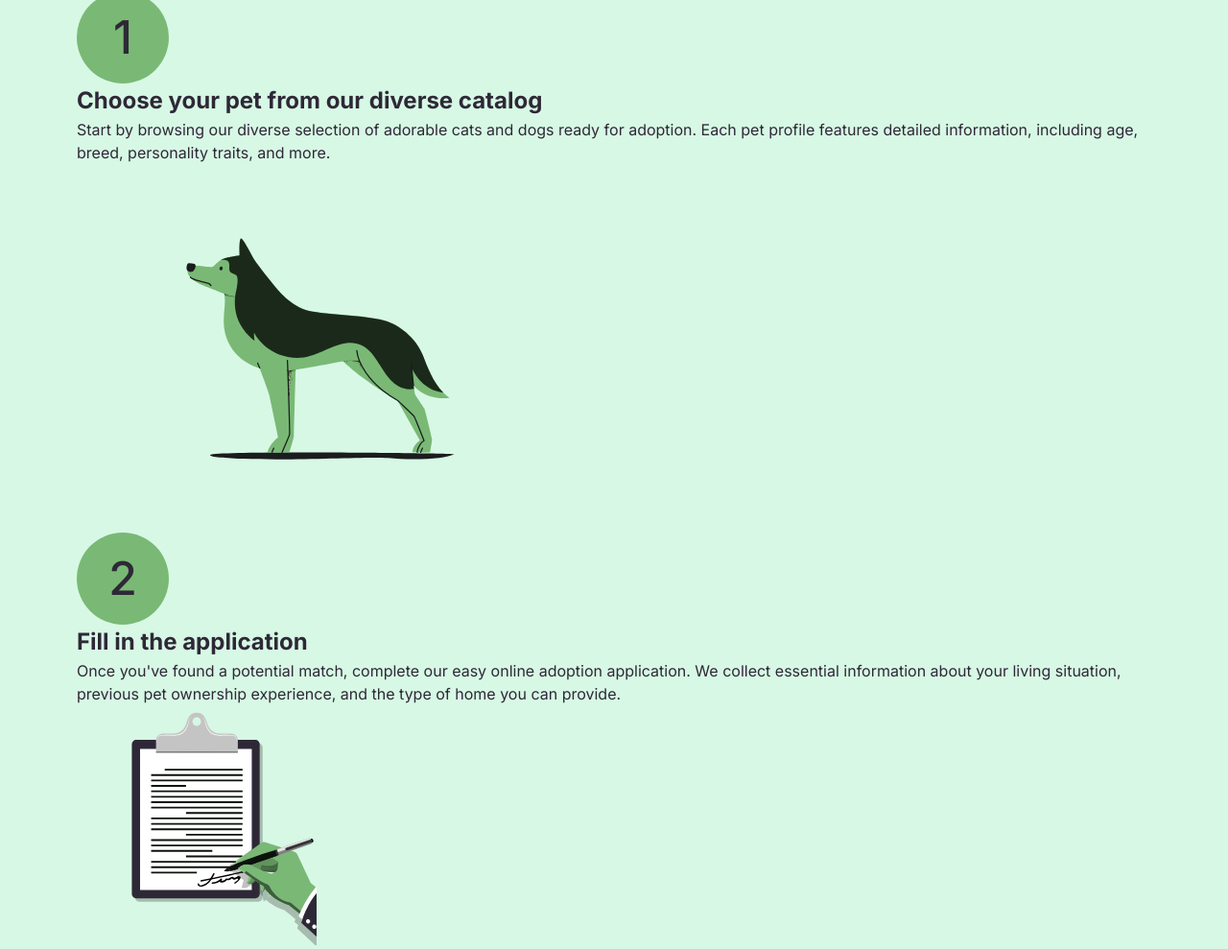
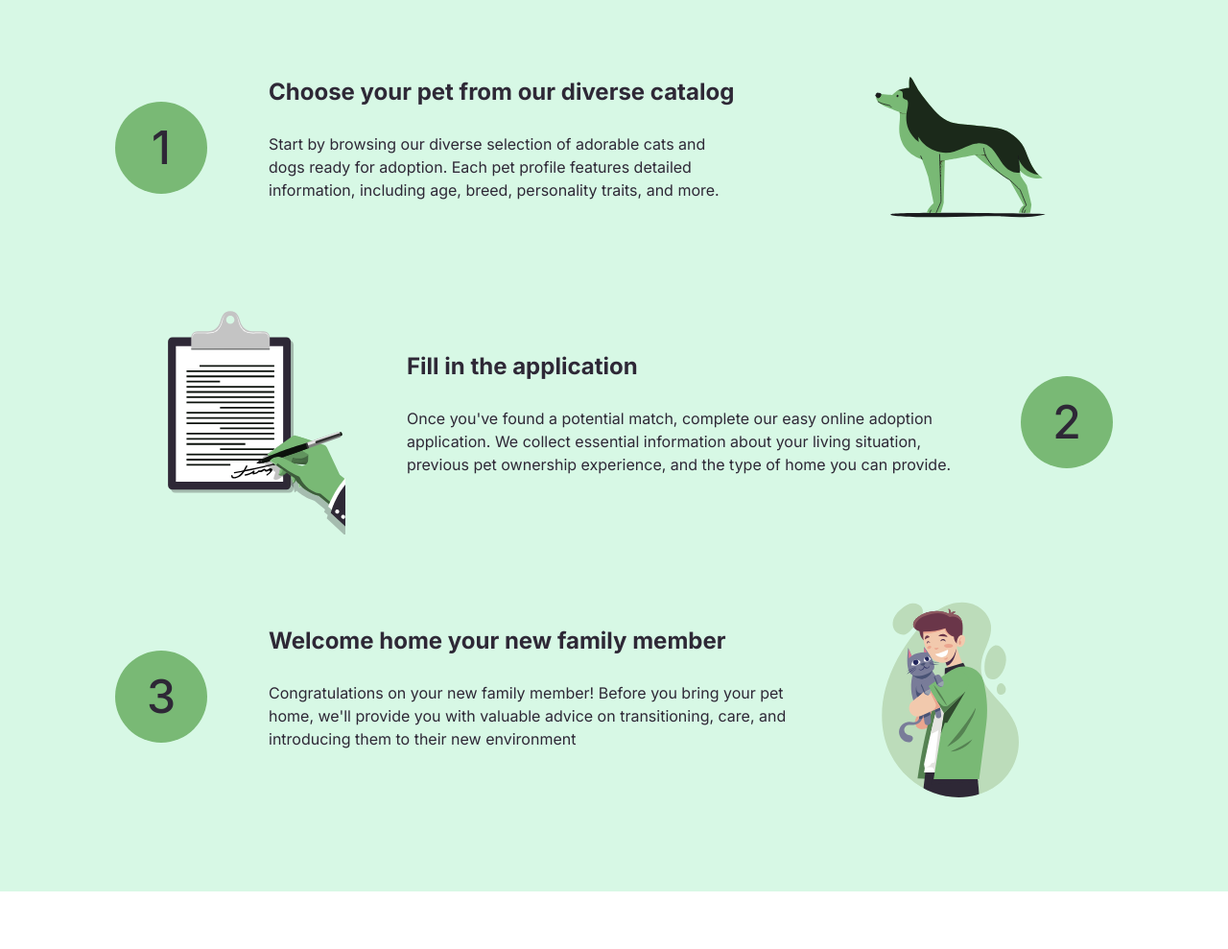
Before and after one commit to aadhithbala/TheCatLounge, a plain HTML site: page index.html in a window 1280 px wide. Shown: the part 992-1981 px from the top of the page at 96% size. After the commit the page ends 1921 px from the top, so only its background shows below. Drawn offline with Linux system fonts and the light colour scheme.

Commit message:
Align section two items give spacing

```diff
--- a/index.html
+++ b/index.html
@@ -106,8 +106,9 @@
             </p>
           </div>
 
-          <div class="illustration-image">
+          <div class="illustration-image-container">
             <object
+              class="illustration-image husky-image"
               data="./assets/illustrations/husky.svg"
               type="image/svg+xml"
             ></object>
@@ -115,7 +116,13 @@
         </div>
 
         <div class="illustration-step-two">
-          <div class="bg-circle"><p class="bg-circle-text">2</p></div>
+          <div class="illustration-image-container">
+            <object
+              class="illustration-image application-image"
+              data="./assets/illustrations/document-writing.svg"
+              type="image/svg+xml"
+            ></object>
+          </div>
 
           <div class="illustration-content">
             <h2>Fill in the application</h2>
@@ -127,12 +134,7 @@
             </p>
           </div>
 
-          <div class="illustration-image">
-            <object
-              data="./assets/illustrations/document-writing.svg"
-              type="image/svg+xml"
-            ></object>
-          </div>
+          <div class="bg-circle"><p class="bg-circle-text">2</p></div>
         </div>
 
         <div class="illustration-step-three">
@@ -147,8 +149,9 @@
             </p>
           </div>
 
-          <div class="illustration-image">
+          <div class="illustration-image-container">
             <object
+              class="illustration-image human-cat-image"
               data="./assets/illustrations/human_cat.svg"
               type="image/svg+xml"
             ></object>
--- a/styles.css
+++ b/styles.css
@@ -16,6 +16,7 @@ body {
   line-height: 1.5;
   color: #2e2836;
   font-size: 2rem;
+  font-weight: 400;
 }
 
 .section-hero {
@@ -210,9 +211,37 @@ body {
   display: flex;
   justify-content: center;
   align-items: center;
+  flex-shrink: 0;
 }
 
 .bg-circle-text {
   font-size: 6rem;
   font-weight: 500;
 }
+
+.illustration-content {
+  /* border: solid 2px rebeccapurple; */
+  padding: 3rem;
+  height: 25rem;
+}
+
+.illustration-image {
+  /* border: solid 3px darkcyan; */
+  height: 30rem;
+}
+
+.illustration-step-one,
+.illustration-step-two,
+.illustration-step-three {
+  display: flex;
+  column-gap: 5rem;
+  margin-bottom: -5rem;
+  align-items: center;
+  justify-content: center;
+  /* border: solid 2px grey; */
+  padding: 5rem;
+}
+
+h2 {
+  margin-bottom: 3rem;
+}
```
